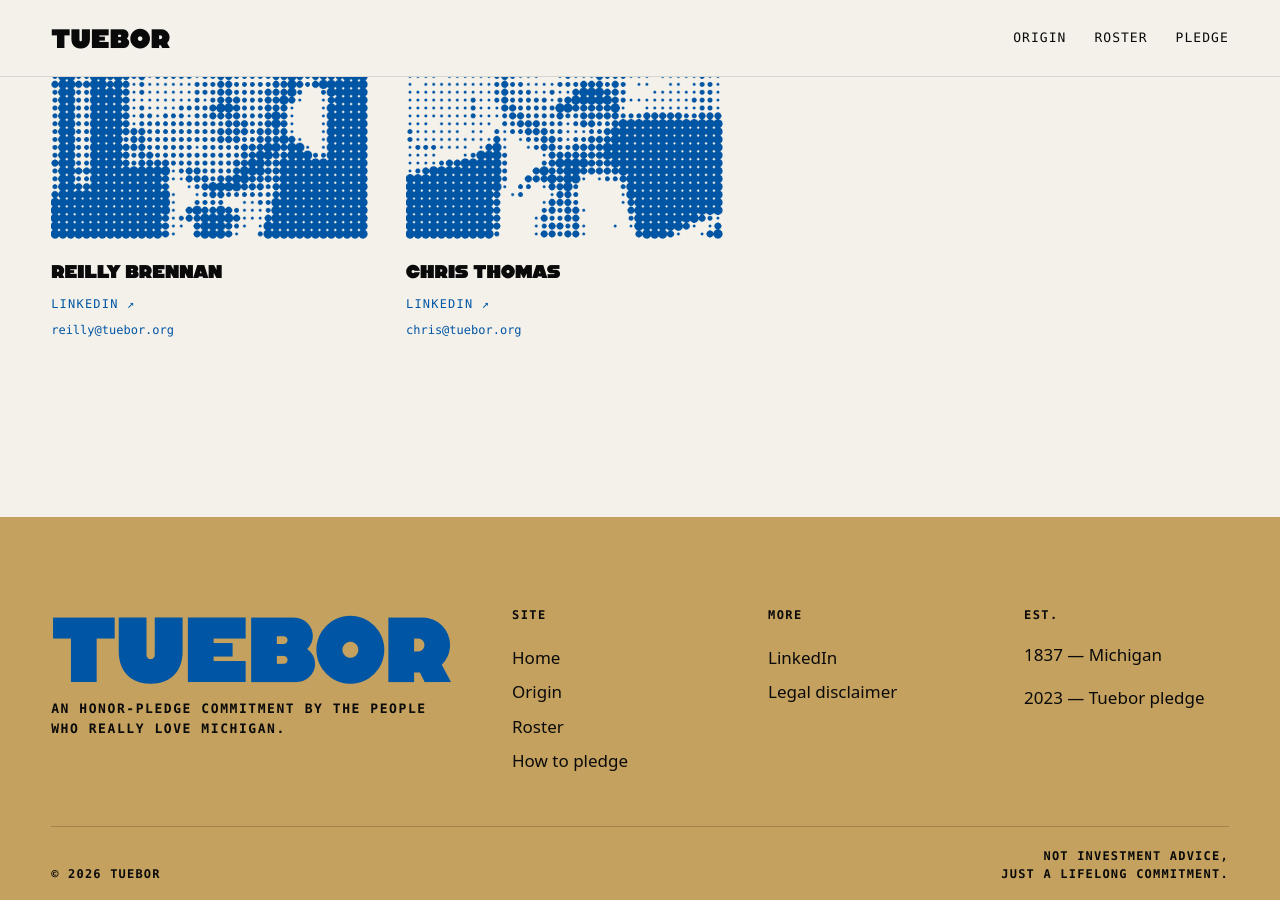
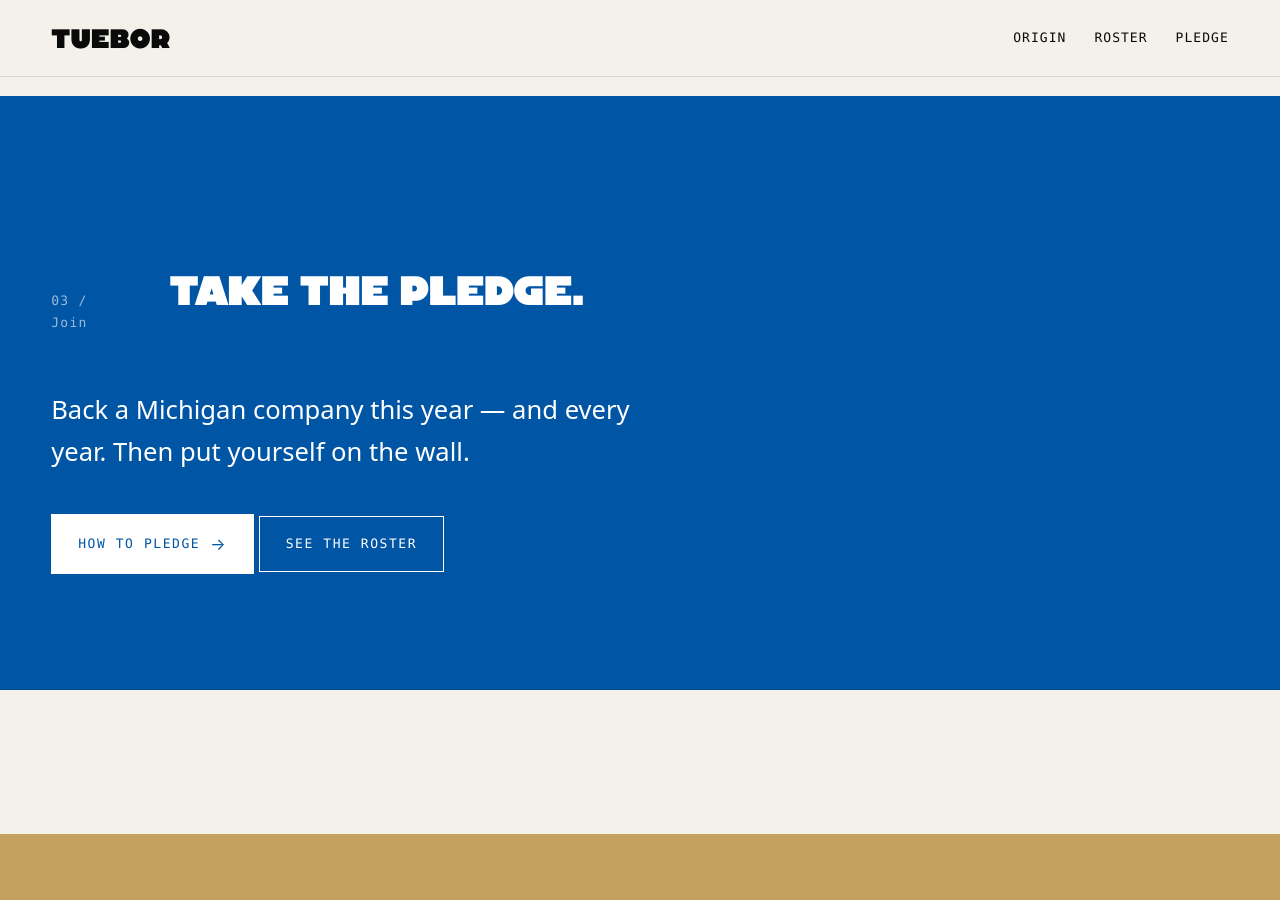
Before and after one commit to arepb/tuebor, a Jekyll site: the page built from origin.md, in a window 1280 px wide and 900 px high, scrolled down 1101 px. Built offline with Jekyll 4.4.1, drawn with Linux system fonts in a browser that asks for light colours.

Commit message:
feat: wire roster into homepage hero, refactor origin CTA, add submit page
- index.md: add "See the roster" as a third hero CTA between Take the
  pledge and Read the origin.
- origin.md: remove the inline founder cards (now redundant with
  /roster/) and replace with a .slab.blue Take-the-pledge CTA mirroring
  the homepage and profile-page footer.
- pledge-submit.md: new page at /pledge/submit/ that frames the ask in
  Tuebor's voice and opens a pre-filled mailto to pledge@tuebor.org with
  the schema as the email body. Address obfuscated via the .js-mailto
  pattern; not in static HTML.

Co-Authored-By: Claude Opus 4.7 (1M context) <noreply@anthropic.com>

```diff
--- a/origin.md
+++ b/origin.md
@@ -13,25 +13,14 @@ permalink: /origin.html
 
 The Tuebor pledge — as a call to arms for those who want to actively invest in the state's incredible founders — was started by investors and Michiganders [Reilly Brennan](https://www.linkedin.com/in/reillybrennan/) and [Chris Thomas](https://www.linkedin.com/in/christopherthomas/) in 2023. We say that taking the Tuebor pledge is like supporting 'Michigan's next sports team.'
 
-<div class="founders">
-  <figure class="founder">
-    <img src="/assets/images/reilly-halftone.png" alt="Reilly Brennan" loading="lazy">
-    <figcaption>
-      <strong>Reilly Brennan</strong>
-      <span class="founder-links">
-        <a href="https://www.linkedin.com/in/reillybrennan/">LinkedIn ↗</a>
-        <a class="js-email" data-user="reilly" data-domain="tuebor.org" href="#">Email ↗</a>
-      </span>
-    </figcaption>
-  </figure>
-  <figure class="founder">
-    <img src="/assets/images/chris-halftone.png" alt="Chris Thomas" loading="lazy">
-    <figcaption>
-      <strong>Chris Thomas</strong>
-      <span class="founder-links">
-        <a href="https://www.linkedin.com/in/christopherthomas/">LinkedIn ↗</a>
-        <a class="js-email" data-user="chris" data-domain="tuebor.org" href="#">Email ↗</a>
-      </span>
-    </figcaption>
-  </figure>
-</div>
+<section class="slab blue cta-slab" id="join">
+  <div class="section-head">
+    <div class="num">03 / Join</div>
+    <h2>Take the pledge.</h2>
+  </div>
+  <p style="font-size: clamp(20px, 2vw, 28px); max-width: 640px; margin: 0 0 40px;">Back a Michigan company this year — and every year. Then put yourself on the wall.</p>
+  <div class="cta-row">
+    <a href="{{ '/howto.html' | relative_url }}" class="btn" style="background:#fff; color: var(--blue); border-color:#fff;">How to pledge <span class="arrow">→</span></a>
+    <a href="{{ '/roster/' | relative_url }}" class="btn" style="border-color:#fff; color:#fff;">See the roster</a>
+  </div>
+</section>
```
Also changed, not shown: index.md (+1 -0 lines), pledge-submit.md (added, +57 -0 lines).
